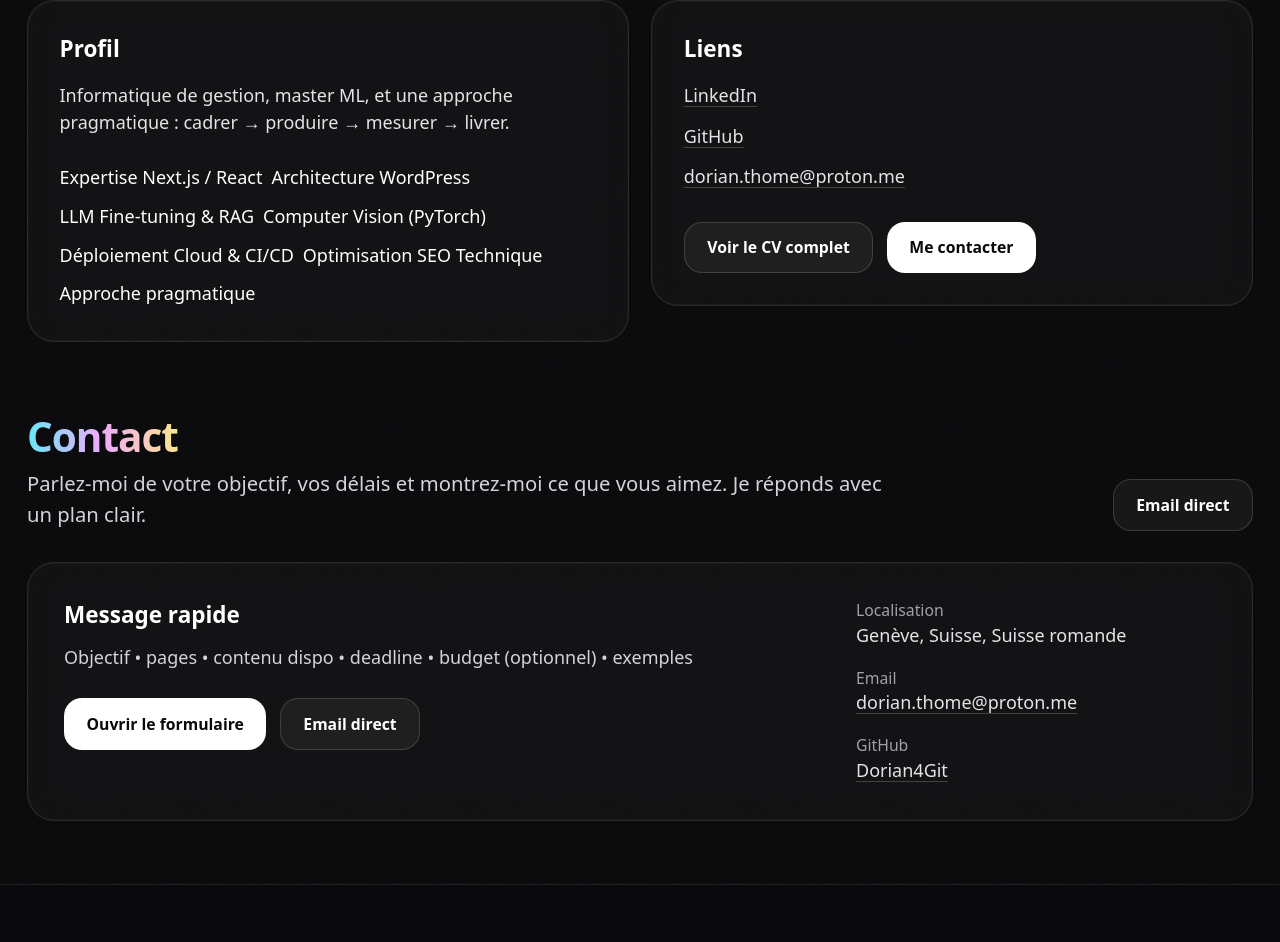
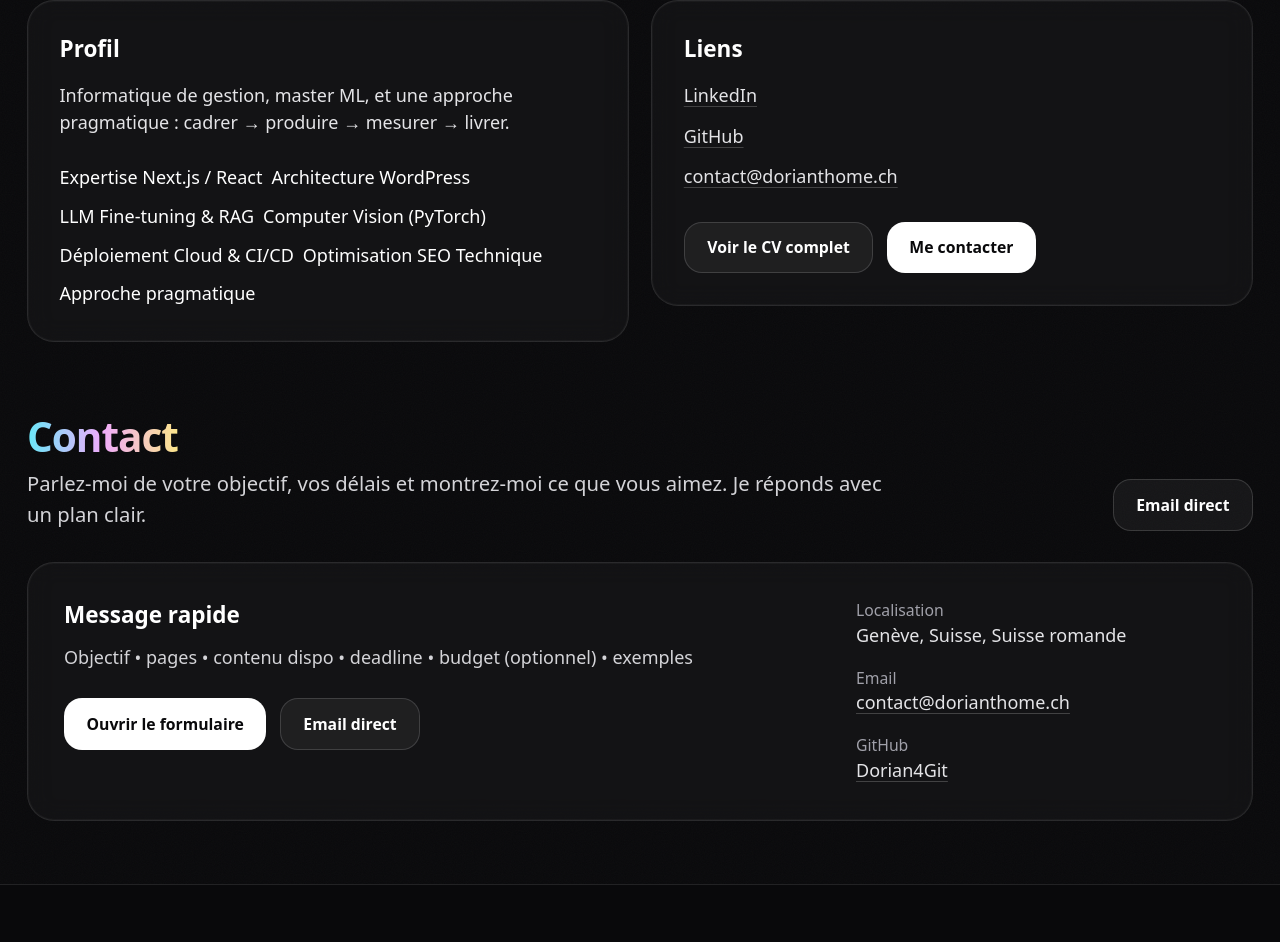
Before and after one commit to Dorian4Git/dorian-portfolio, a Next.js app: page / in a window 1280 px wide. Shown: the part 3569-4511 px from the top of the page. Built offline with nearby package versions, Linux system fonts and the light colour scheme; no server answers.

Commit message:
feat: update email contact to new address for consistency across the site

```diff
--- a/app/contact/page.tsx
+++ b/app/contact/page.tsx
@@ -23,7 +23,7 @@ export default function ContactPage() {
 
     // 2. Trigger the mailto link
     // This opens the user's default email app instantly
-    window.location.href = `mailto:dorian.thome@proton.me?subject=${subject}&body=${body}`;
+    window.location.href = `mailto:contact@dorianthome.ch?subject=${subject}&body=${body}`;
   };
 
   const handleChange = (e: React.ChangeEvent<HTMLInputElement | HTMLTextAreaElement>) => {
@@ -120,7 +120,7 @@ export default function ContactPage() {
                 <h3 className="text-lg font-semibold text-white">Coordonnées directes</h3>
                 <div className="mt-6 space-y-4">
                   <a
-                    href="mailto:dorian.thome@proton.me"
+                    href="mailto:contact@dorianthome.ch"
                     className="flex items-center gap-4 rounded-2xl border border-white/5 bg-white/[0.02] p-4 transition hover:bg-white/[0.05]"
                   >
                     <div className="flex h-10 w-10 shrink-0 items-center justify-center rounded-full bg-cyan-500/20 text-cyan-300">
@@ -128,7 +128,7 @@ export default function ContactPage() {
                     </div>
                     <div>
                       <div className="text-xs text-zinc-400">Email</div>
-                      <div className="font-medium text-white">dorian.thome@proton.me</div>
+                      <div className="font-medium text-white">contact@dorianthome.ch</div>
                     </div>
                   </a>
 
--- a/app/cv/page.tsx
+++ b/app/cv/page.tsx
@@ -73,7 +73,7 @@ export default function CVWaitingPage() {
             </div>
 
             <p className="mt-8 text-xs text-zinc-500">
-              En attendant, on peut discuter par <a href="mailto:dorian.thome@proton.me" className="link text-zinc-400">email</a>.
+              En attendant, on peut discuter par <a href="mailto:contact@dorianthome.ch" className="link text-zinc-400">email</a>.
             </p>
 
           </div>
--- a/app/en/contact/page.tsx
+++ b/app/en/contact/page.tsx
@@ -21,7 +21,7 @@ export default function ContactPageEn() {
     );
 
     // 2. Trigger the mailto link
-    window.location.href = `mailto:dorian.thome@proton.me?subject=${subject}&body=${body}`;
+    window.location.href = `mailto:contact@dorianthome.ch?subject=${subject}&body=${body}`;
   };
 
   const handleChange = (e: React.ChangeEvent<HTMLInputElement | HTMLTextAreaElement>) => {
@@ -118,7 +118,7 @@ export default function ContactPageEn() {
                 <h3 className="text-lg font-semibold text-white">Direct Details</h3>
                 <div className="mt-6 space-y-4">
                   <a
-                    href="mailto:dorian.thome@proton.me"
+                    href="mailto:contact@dorianthome.ch"
                     className="flex items-center gap-4 rounded-2xl border border-white/5 bg-white/[0.02] p-4 transition hover:bg-white/[0.05]"
                   >
                     <div className="flex h-10 w-10 shrink-0 items-center justify-center rounded-full bg-cyan-500/20 text-cyan-300">
@@ -126,7 +126,7 @@ export default function ContactPageEn() {
                     </div>
                     <div>
                       <div className="text-xs text-zinc-400">Email</div>
-                      <div className="font-medium text-white">dorian.thome@proton.me</div>
+                      <div className="font-medium text-white">contact@dorianthome.ch</div>
                     </div>
                   </a>
 
--- a/app/en/cv/page.tsx
+++ b/app/en/cv/page.tsx
@@ -73,7 +73,7 @@ export default function CVWaitingPage() {
             </div>
 
             <p className="mt-8 text-xs text-zinc-500">
-              En attendant, on peut discuter par <a href="mailto:dorian.thome@proton.me" className="link text-zinc-400">email</a>.
+              En attendant, on peut discuter par <a href="mailto:contact@dorianthome.ch" className="link text-zinc-400">email</a>.
             </p>
 
           </div>
--- a/app/en/legal/page.tsx
+++ b/app/en/legal/page.tsx
@@ -18,7 +18,7 @@ export default function LegalPageEn() {
           <p>
             <strong>Owner:</strong> Dorian Thomé<br />
             <strong>Address:</strong> [Your Full Address Here], Geneva, Switzerland<br />
-            <strong>Contact:</strong> dorian.thome@proton.me<br />
+            <strong>Contact:</strong> contact@dorianthome.ch<br />
             <strong>Hosting:</strong> Vercel Inc., 340 S Lemon Ave #4133, Walnut, CA 91789, USA.
           </p>
         </section>
--- a/app/en/page.tsx
+++ b/app/en/page.tsx
@@ -375,8 +375,8 @@ export default function HomePage() {
                   GitHub
                 </a>
                 <div />
-                <a className="link" href="mailto:dorian.thome@proton.me">
-                  dorian.thome@proton.me
+                <a className="link" href="mailto:contact@dorianthome.ch">
+                  contact@dorianthome.ch
                 </a>
               </div>
 
@@ -406,7 +406,7 @@ export default function HomePage() {
               </p>
             </div>
 
-            <a href="mailto:dorian.thome@proton.me" className="btn-secondary no-underline">
+            <a href="mailto:contact@dorianthome.ch" className="btn-secondary no-underline">
               Direct Email
             </a>
           </div>
@@ -423,7 +423,7 @@ export default function HomePage() {
                   <Link href="/contact" className="btn-primary no-underline">
                     Open Form
                   </Link>
-                  <a href="mailto:dorian.thome@proton.me" className="btn-secondary no-underline">
+                  <a href="mailto:contact@dorianthome.ch" className="btn-secondary no-underline">
                     Direct Email
                   </a>
                 </div>
@@ -436,8 +436,8 @@ export default function HomePage() {
                 </div>
                 <div>
                   <div className="text-sm text-zinc-400">Email</div>
-                  <a className="link" href="mailto:dorian.thome@proton.me">
-                    dorian.thome@proton.me
+                  <a className="link" href="mailto:contact@dorianthome.ch">
+                    contact@dorianthome.ch
                   </a>
                 </div>
                 <div>
--- a/app/legal/page.tsx
+++ b/app/legal/page.tsx
@@ -16,7 +16,7 @@ export default function LegalPage() {
           <p>
             <strong>Responsable :</strong> Dorian Thomé<br />
             <strong>Adresse :</strong> Chemin Du-Villard 6, Genève, Suisse<br />
-            <strong>Contact :</strong> dorian.thome@proton.me<br />
+            <strong>Contact :</strong> contact@dorianthome.ch<br />
             <strong>Hébergement :</strong> Vercel Inc., 340 S Lemon Ave #4133, Walnut, CA 91789, USA.
           </p>
         </section>
--- a/app/page.tsx
+++ b/app/page.tsx
@@ -375,8 +375,8 @@ export default function HomePage() {
                   GitHub
                 </a>
                 <div />
-                <a className="link" href="mailto:dorian.thome@proton.me">
-                  dorian.thome@proton.me
+                <a className="link" href="mailto:contact@dorianthome.ch">
+                  contact@dorianthome.ch
                 </a>
               </div>
 
@@ -406,7 +406,7 @@ export default function HomePage() {
               </p>
             </div>
 
-            <a href="mailto:dorian.thome@proton.me" className="btn-secondary no-underline">
+            <a href="mailto:contact@dorianthome.ch" className="btn-secondary no-underline">
               Email direct
             </a>
           </div>
@@ -423,7 +423,7 @@ export default function HomePage() {
                   <Link href="/contact" className="btn-primary no-underline">
                     Ouvrir le formulaire
                   </Link>
-                  <a href="mailto:dorian.thome@proton.me" className="btn-secondary no-underline">
+                  <a href="mailto:contact@dorianthome.ch" className="btn-secondary no-underline">
                     Email direct
                   </a>
                 </div>
@@ -436,8 +436,8 @@ export default function HomePage() {
                 </div>
                 <div>
                   <div className="text-sm text-zinc-400">Email</div>
-                  <a className="link" href="mailto:dorian.thome@proton.me">
-                    dorian.thome@proton.me
+                  <a className="link" href="mailto:contact@dorianthome.ch">
+                    contact@dorianthome.ch
                   </a>
                 </div>
                 <div>
```
